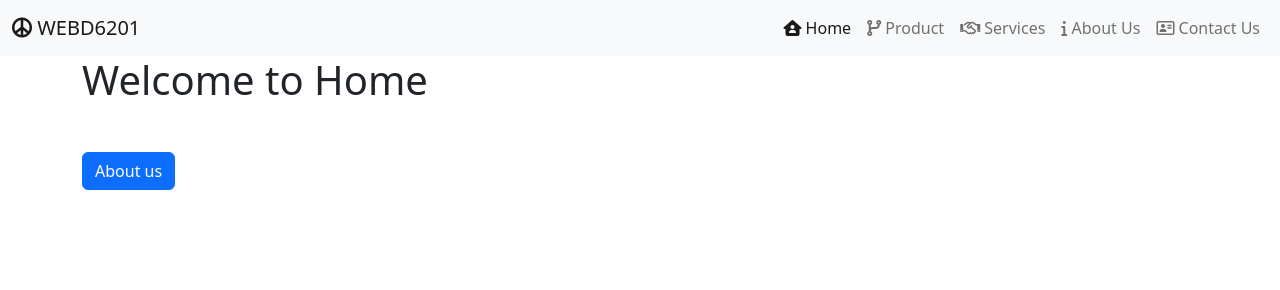
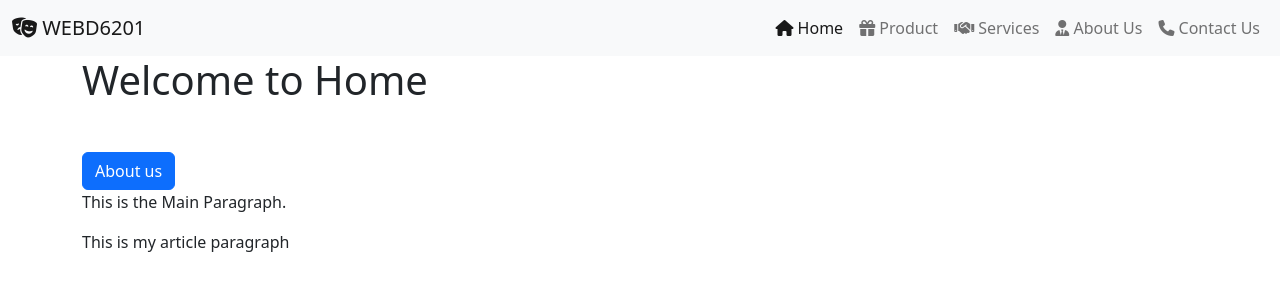
Before and after one commit to Zeel-Sutariya/zeel-sutariya.github.io, a website: page index.html in a window 1280 px wide. Drawn offline with nearby package versions, Linux system fonts and the light colour scheme.

Commit message:
app.js File Updated with a article para

```diff
--- a/index.html
+++ b/index.html
@@ -15,38 +15,38 @@
     <script src="./node_modules/bootstrap/dist/js/bootstrap.min.js"></script>
 </head>
 <body>
-<heade><nav class="navbar navbar-expand-lg  bg-body-tertiary navbar-light bg-light">
+<header><nav class="navbar navbar-expand-lg  bg-body-tertiary navbar-light bg-light">
     <div class="container-fluid">
-        <a class="navbar-brand" href="./index.html"> <i class="fa-solid fa-peace"></i> WEBD6201</a>
+        <a class="navbar-brand" href="./index.html"> <i class="fa-solid fa-masks-theater"></i> WEBD6201</a>
         <button class="navbar-toggler" type="button" data-bs-toggle="collapse" data-bs-target="#navbarSupportedContent" aria-controls="navbarSupportedContent" aria-expanded="false" aria-label="Toggle navigation">
             <span class="navbar-toggler-icon"></span>
         </button>
         <div class="collapse navbar-collapse" id="navbarSupportedContent">
             <ul class="navbar-nav ms-auto mb-2 mb-lg-0">
                 <li class="nav-item">
-                    <a class="nav-link active" aria-current="page" href="./index.html"><i class="fa-solid fa-house-user"></i> Home</a>
+                    <a class="nav-link active" aria-current="page" href="./index.html"><i class="fa-solid fa-house"></i></i> Home</a>
                 </li>
                 <li class="nav-item">
-                    <a class="nav-link" href="./products.html"><i class="fa-solid fa-code-branch"></i> Product</a>
+                    <a class="nav-link" href="./products.html"><i class="fa-solid fa-gift"></i> Product</a>
                 </li>
                 <li class="nav-item">
-                    <a class="nav-link " href="./services.html"><i class="fa-regular fa-handshake"></i> Services</a>
+                    <a class="nav-link " href="./services.html"><i class="fa-solid fa-handshake"></i> Services</a>
                 </li>
                 <li class="nav-item">
-                    <a class="nav-link" href="./about.html"><i class="fa-solid fa-info"></i> About Us</a>
+                    <a class="nav-link" href="./about.html"><i class="fa-solid fa-user-tie"></i> About Us</a>
                 </li>
                 <li class="nav-item">
-                    <a class="nav-link "  href="./contact.html"><i class="fa-regular fa-address-card"></i> Contact Us</a>
+                    <a class="nav-link "  href="./contact.html"><i class="fa-solid fa-phone"></i> Contact Us</a>
                 </li>
             </ul>
         </div>
     </div>
-</nav></heade>
+</nav></header>
 
-<div class="container" >
-<h1 class="mb-5"> Welcome to Home </h1>
+<main class="container" >
+    <h1 class="mb-5"> Welcome to Home </h1>
     <button id="AboutUsBtn" class="btn btn-primary">About us</button>
-</div>
+</main>
 <!-- Javascript selection-->
 <script src="./scripts/app.js"></script>
 </body>
--- a/scripts/app.js
+++ b/scripts/app.js
@@ -10,6 +10,28 @@
             location.href = "about.html";
         });
     }
+
+    // STEP 3
+    let MainContent = document.getElementsByTagName("main")[0];
+    let MainParagraph = document.createElement("p");
+
+    // STEP 5
+    //MainParagraph.setAttribute("id", "MainParagraph");
+    //MainParagraph.setAttribute("class", "mt-3");
+    //MainParagraph.textContent = "This is the main Paragraph!";
+
+    let FirstString = "This is";
+    let SecondString = `${FirstString} the Main Paragraph.`;
+    MainParagraph.textContent = SecondString;
+
+    //STEP 6
+    MainContent.appendChild(MainParagraph);
+    let Article = document.createElement("article");
+    let ArticleParagraph = `<p id="ArticleParagraph" class="mt-3">This is my article paragraph</p>`;
+    Article.setAttribute("class", "container");
+    Article.innerHTML = ArticleParagraph;
+    // DocumentBody.appendChild(Article);
+    document.body.appendChild(Article);
 
     function DisplayProductsPage(){}
     function DisplayServicesPage(){}
```
Also changed, not shown: about.html (+6 -6 lines), contact.html (+6 -6 lines), products.html (+6 -6 lines), services.html (+6 -6 lines).
